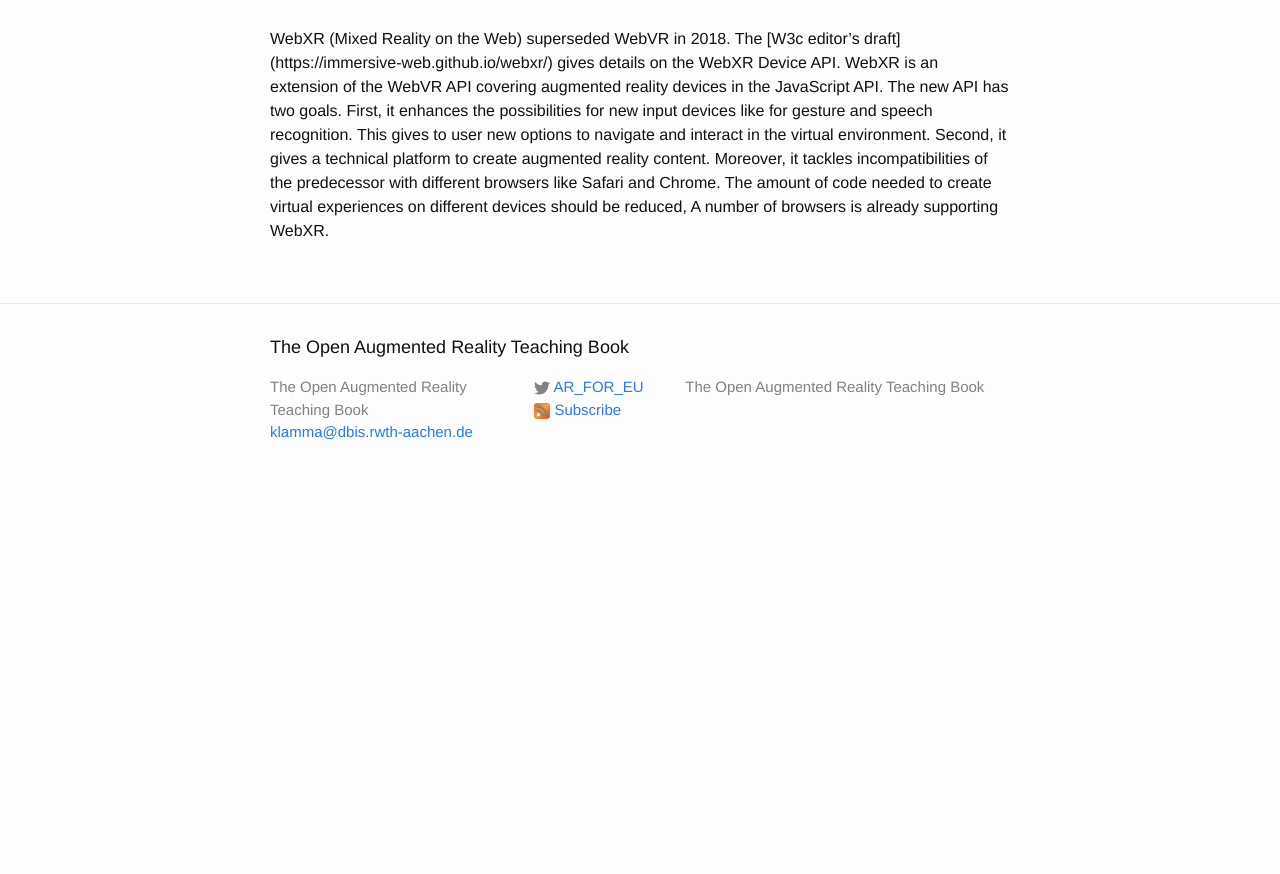
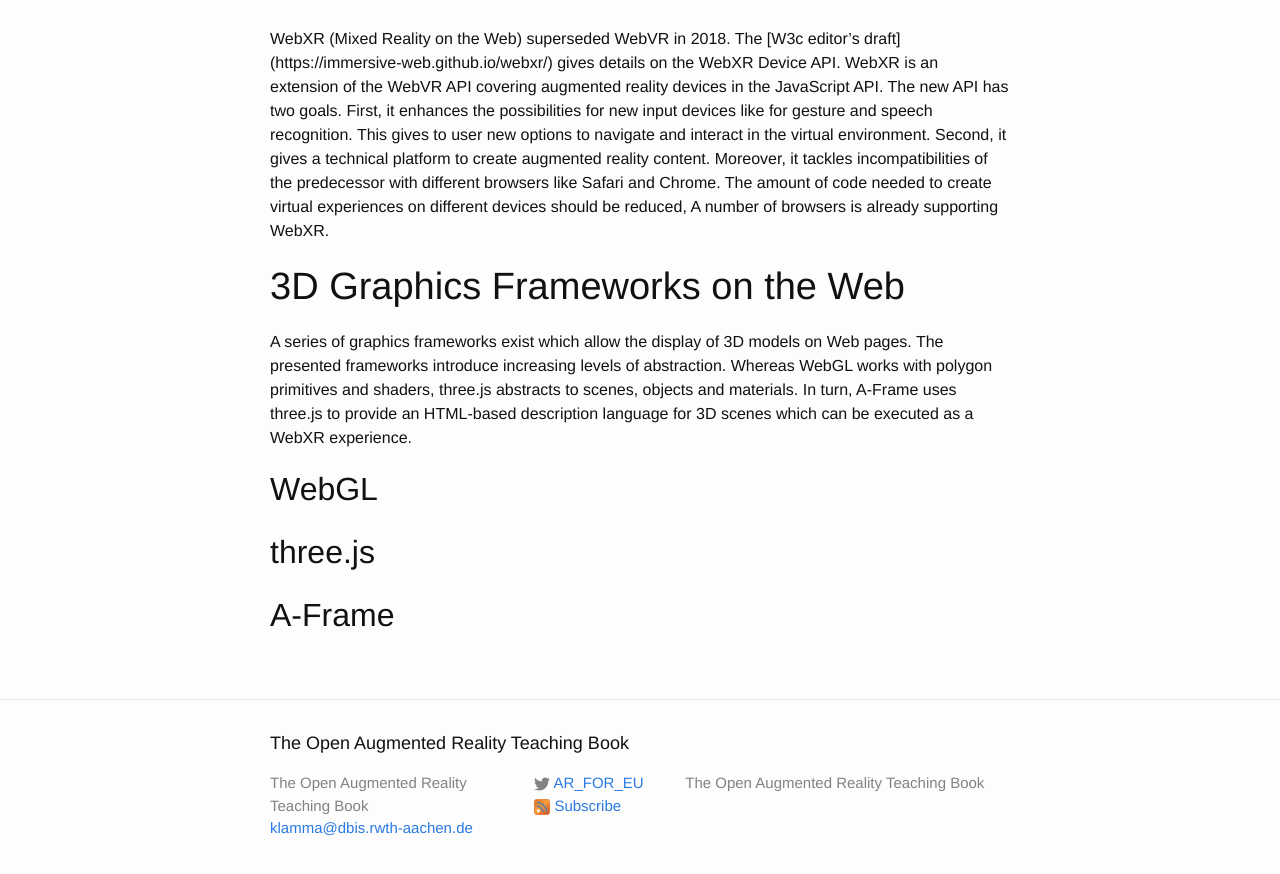
Before and after one commit to klamma/ar-for-eu-book, a Jekyll site: the page built from _pages/chapters/web.md, in a window 1280 px wide and 900 px high, scrolled down 820 px. Shown: the top 874 px of the window. Built offline with Jekyll 4.4.1, drawn with Linux system fonts in a browser that asks for light colours; nearby versions of some CDN libraries; before the commit the page ends 1324 px from its top, so only the background shows below that.

Commit message:
added structure for 3D Web frameworks

```diff
--- a/_pages/chapters/web.md
+++ b/_pages/chapters/web.md
@@ -19,6 +19,7 @@ Moreover, Web browsers can communicate directly with each other without the need
 - [WebGL 2.0](https://www.khronos.org/registry/webgl/specs/latest/2.0/)
 - [Progressive Web Apps](https://developers.google.com/web/progressive-web-apps/)
 
+
 # WebVR
 
 [WebVR](https://immersive-web.github.io/webvr/) provided a developer API to different virtual reality devices on the Web and is now superseded by WebXR.
@@ -37,3 +38,17 @@ The amount of code needed to create virtual experiences on different devices sho
 A number of browsers is already supporting WebXR.
 
 [//]: # (QRD*19)
+
+
+# 3D Graphics Frameworks on the Web
+
+A series of graphics frameworks exist which allow the display of 3D models on Web pages.
+The presented frameworks introduce increasing levels of abstraction.
+Whereas WebGL works with polygon primitives and shaders, three.js abstracts to scenes, objects and materials.
+In turn, A-Frame uses three.js to provide an HTML-based description language for 3D scenes which can be executed as a WebXR experience.
+
+## WebGL
+
+## three.js
+
+## A-Frame
```
Also changed, not shown: _pages/tableOfContents.md (+1 -1 lines).
